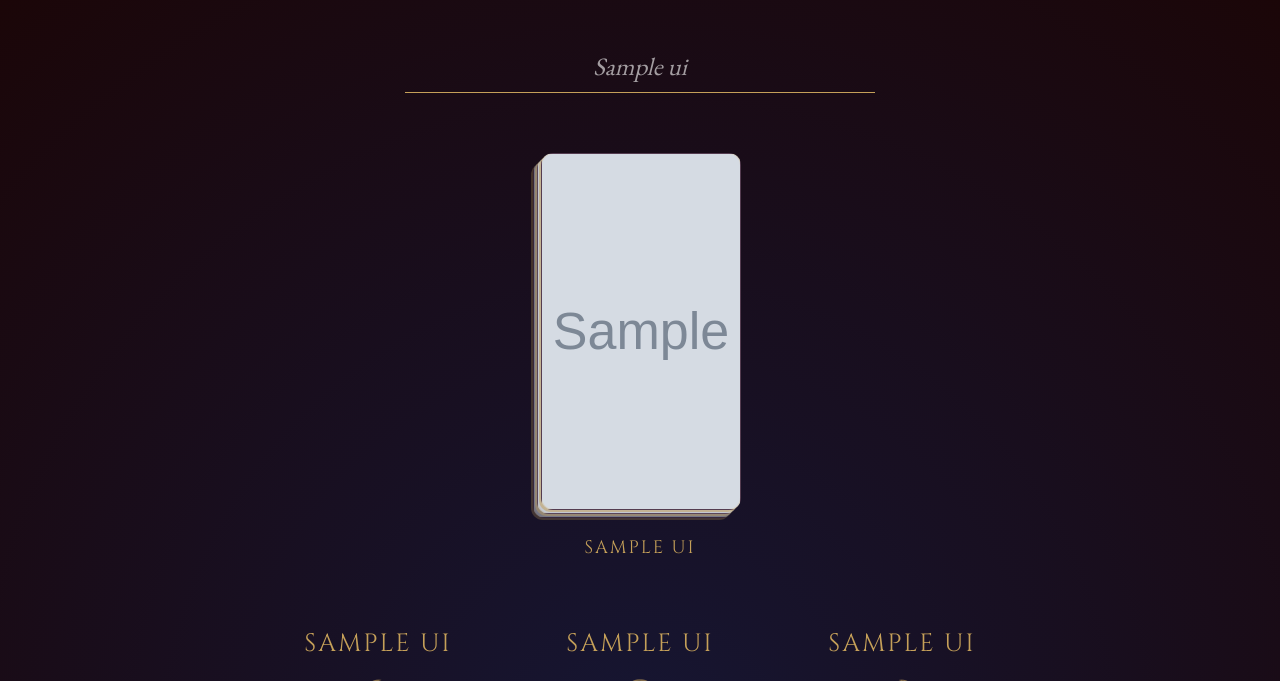
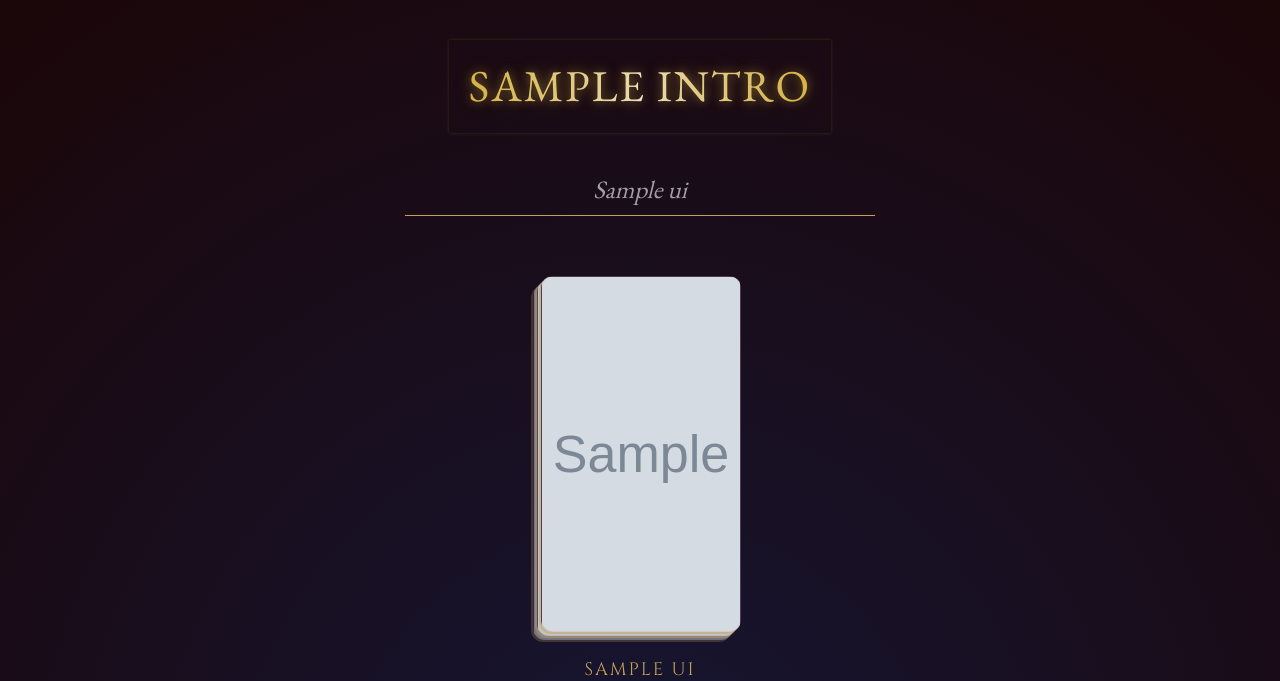
Before and after one commit to akofakt2/Mytarot, a Python web app: template templates/index.html in a window 1280 px wide. Shown: the part 95-776 px from the top of the page. Run offline with Jinja, Linux system fonts and the light colour scheme; the template is opened without the code that fills it: most values are stand-ins (such as "Sample title", 1, 10 or a date in 2020); grey boxes marked "Sample" are stand-in pictures.

Commit message:
uprava indexu

```diff
--- a/static/style.css
+++ b/static/style.css
@@ -164,11 +164,13 @@
 }
 
 @media (max-width: 768px) {
+
     /* Prepnutie kariet pod seba, aby mali miesto na šírku */
     .spread-area {
         flex-direction: column;
         align-items: center;
-        gap: 5rem; /* Upravená medzera pre lepší vizuál */
+        gap: 5rem;
+        /* Upravená medzera pre lepší vizuál */
         margin-bottom: 3.5rem;
         padding-bottom: 4rem;
     }
@@ -264,9 +266,58 @@
     margin-bottom: 60px;
 }
 
+.hero-heading {
+    font-family: var(--font-body);
+    /* Klasický, elegantný font */
+    font-size: 2.2rem;
+    color: var(--card-gold);
+    /* Jemná krémová/zlatistá farba */
+    text-align: center;
+    text-transform: uppercase;
+    letter-spacing: 2px;
+    line-height: 1.2;
+
+    /* Efekt žiary (Glow) */
+    text-shadow: 0 0 10px rgba(212, 175, 55, 0.5), 0 0 20px rgba(212, 175, 55, 0.3);
+
+    /* Pridanie jemného prechodu pre luxusný vzhľad */
+    background: linear-gradient(to right, #d4af37, #f0e6d2, #d4af37);
+    -webkit-background-clip: text;
+    -webkit-text-fill-color: transparent;
+
+    padding: 20px;
+    margin-bottom: 30px;
+
+    animation: pulse-border 3s infinite ease-in-out;
+}
+
+@keyframes pulse-border {
+
+    0%,
+    100% {
+        border-color: rgba(212, 175, 55, 0.3);
+        box-shadow: 0 0 0px rgba(212, 175, 55, 0);
+    }
+
+    50% {
+        border-color: rgba(212, 175, 55, 1);
+        /* Plná zlatá farba */
+        box-shadow: 0 0 10px rgba(212, 175, 55, 0.6);
+        /* Žiara smerom dovnútra/von */
+    }
+}
+
+.hero-heading:hover {
+    animation-play-state: paused;
+    border-color: rgba(212, 175, 55, 1);
+}
+
+
 ::placeholder {
-  color: #ffffff; /* biela */
-  opacity: 0.6;  /* nastav hodnotu medzi 0.5 a 0.8 podľa toho, ako to ladí */
+    color: #ffffff;
+    /* biela */
+    opacity: 0.6;
+    /* nastav hodnotu medzi 0.5 a 0.8 podľa toho, ako to ladí */
 }
 
 /* --- INTERAKTÍVNY BALÍČEK --- */
@@ -407,6 +458,30 @@
     transform: translateY(20px);
     /* Karta je kúsok nižšie, aby sa mohla vynoriť */
     transition: opacity 0.5s ease, transform 0.5s ease;
+    animation: breath 4s infinite ease-in-out;
+}
+
+/* Kľúčové snímky pre dýchanie */
+@keyframes breath {
+
+    0%,
+    100% {
+        transform: scale(1);
+        box-shadow: 0 0 0px rgba(212, 175, 55, 0);
+    }
+
+    50% {
+        transform: scale(1.02);
+        /* Jemné zväčšenie o 2% */
+        box-shadow: 0 0 15px rgba(212, 175, 55, 0.4);
+        /* Zlatistá žiara */
+    }
+}
+
+/* Zastavenie animácie pri prejdení myšou */
+.slot:hover {
+    animation-play-state: paused;
+    border-color: rgba(212, 175, 55, 0.8);
 }
 
 .slot::before {
@@ -768,10 +843,14 @@
 
 
 
-    border-radius: 12px; /* Zaoblené rohy */
-    border: 1px solid rgba(197, 160, 89, 0.2); /* Jemný okraj */
-    object-fit: fill; /* Vyplnenie plochy */
-    display: block; /* Odstránenie spodnej medzery */
+    border-radius: 12px;
+    /* Zaoblené rohy */
+    border: 1px solid rgba(197, 160, 89, 0.2);
+    /* Jemný okraj */
+    object-fit: fill;
+    /* Vyplnenie plochy */
+    display: block;
+    /* Odstránenie spodnej medzery */
 }
 
 .spread-area h2,
@@ -1014,7 +1093,8 @@
             rgba(197, 160, 89, 0.6) 18%,
             rgba(197, 160, 89, 0.75) 50%,
             rgba(197, 160, 89, 0.6) 82%,
-            rgba(197, 160, 89, 0) 100%);/* ... v sekcii :root ... */
+            rgba(197, 160, 89, 0) 100%);
+    /* ... v sekcii :root ... */
     /* Tarot obrázky: 768 × 1376 */
     --card-width: 220px;
     --card-aspect: 768 / 1376;
@@ -1025,11 +1105,14 @@
     /* Upravený vzhľad vrstiev balíčka (deck) */
     .deck-layer {
         /* ... existing ... */
-    border: 1px solid rgba(197, 160, 89, 0.4); /* Jemnejší okraj */
-    border-radius: 12px; /* Mierne väčšie zaoblenie pre moderný vzhľad */
+        border: 1px solid rgba(197, 160, 89, 0.4);
+        /* Jemnejší okraj */
+        border-radius: 12px;
+        /* Mierne väčšie zaoblenie pre moderný vzhľad */
         box-shadow:
             -1px 1px 0 rgba(197, 160, 89, 0.3),
-        -4px 4px 15px rgba(0, 0, 0, 0.6); /* Hlbší tieň */
+            -4px 4px 15px rgba(0, 0, 0, 0.6);
+        /* Hlbší tieň */
         /* ... */
     }
 
@@ -1053,11 +1136,17 @@
 
 
 
-    border-radius: 12px; /* Zaoblené rohy */
-    border: 1px solid rgba(197, 160, 89, 0.2); /* Jemný okraj */
-    object-fit: fill; /* Vyplnenie plochy */
-    display: block; /* Odstránenie spodnej medzery */
-}/* --- Úprava v sekcii :root --- */
+        border-radius: 12px;
+        /* Zaoblené rohy */
+        border: 1px solid rgba(197, 160, 89, 0.2);
+        /* Jemný okraj */
+        object-fit: fill;
+        /* Vyplnenie plochy */
+        display: block;
+        /* Odstránenie spodnej medzery */
+    }
+
+    /* --- Úprava v sekcii :root --- */
     :root {
         /* ... existujúce ... */
         --card-width: 220px;
@@ -1101,6 +1190,7 @@
         object-fit: fill;
         display: block;
     }
+
     border: none;
 }
 
@@ -1141,10 +1231,19 @@
         padding-bottom: max(2.5rem, env(safe-area-inset-bottom, 0px));
     }
 
+    .hero-heading {
+        font-size: 6vw;
+        /* Písmo sa zmenší podľa šírky mobilu */
+        line-height: 1.3;
+        padding: 10px 5px;
+        animation: pulse-border 3s infinite ease-in-out;
+    }
+
     .spread-area {
         flex-direction: column;
         align-items: center;
-        gap: 5rem; /* Upravená medzera pre lepší vizuál */
+        gap: 5rem;
+        /* Upravená medzera pre lepší vizuál */
         margin-bottom: 3.5rem;
         padding-bottom: 4rem;
     }
--- a/templates/index.html
+++ b/templates/index.html
@@ -19,6 +19,9 @@
     {% include 'nav.html' %}
     <main>
         <div class="main-layout">
+            <h2 class="hero-heading">
+                {{ui.intro}}
+            </h2>
             <input type="text" id="question" class="question-input" placeholder="{{ ui.question_placeholder }}"
                 aria-label="{{ ui.deck_label_focus }}">
 
@@ -34,15 +37,15 @@
             <div class="spread-area">
                 <div>
                     <h2>{{ui.reading_label_past}}</h2>
-                    <div class="slot" id="slot-0" data-label="☾"></div>
+                    <div class="slot" id="slot-0" data-label="☾" title="{{ui.reading_label_past}}, {{ui.deck_label_shuffle}}"></div>
                 </div>
                 <div>
                     <h2>{{ui.reading_label_present}}</h2>
-                    <div class="slot" id="slot-1" data-label="❍"></div>
+                    <div class="slot" id="slot-1" data-label="❍" title="{{ui.reading_label_present}}, {{ui.deck_label_shuffle}}"></div>
                 </div>
                 <div>
                     <h2>{{ui.reading_label_future}}</h2>
-                    <div class="slot" id="slot-2" data-label="☽"></div>
+                    <div class="slot" id="slot-2" data-label="☽" title="{{ui.reading_label_future}}, {{ui.deck_label_shuffle}}"></div>
                 </div>
             </div>
 
```
Also changed, not shown: data/i18n/ui.json (+12 -8 lines). Lines whose indentation alone changed are shown as unchanged.
